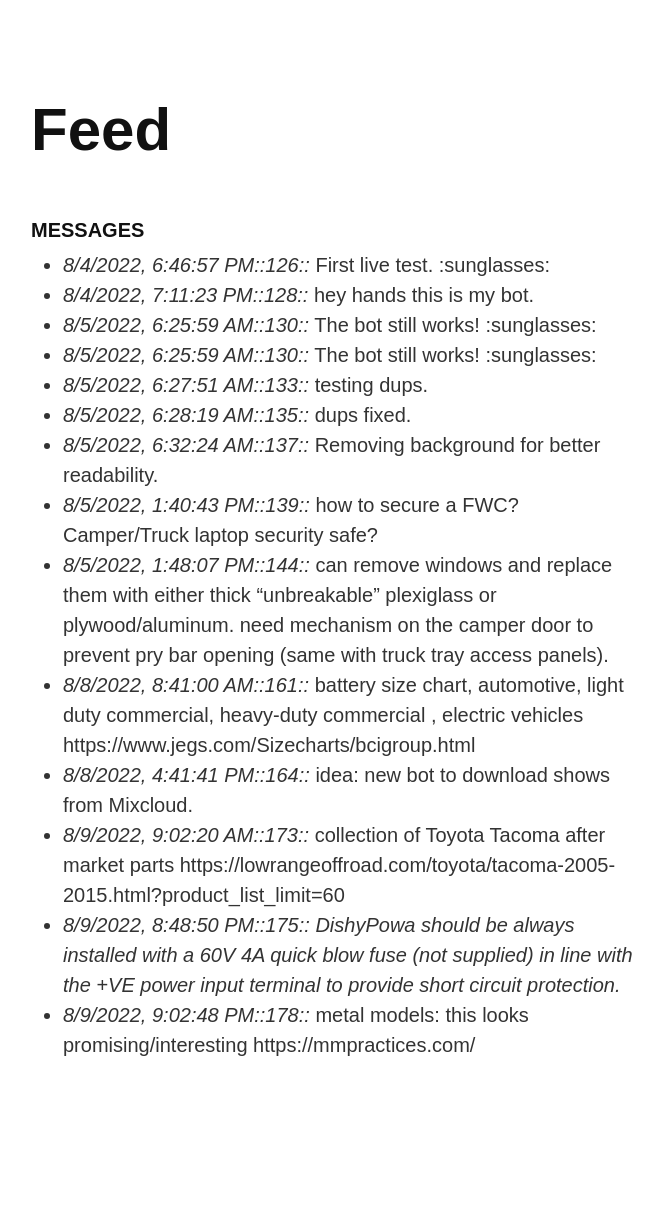
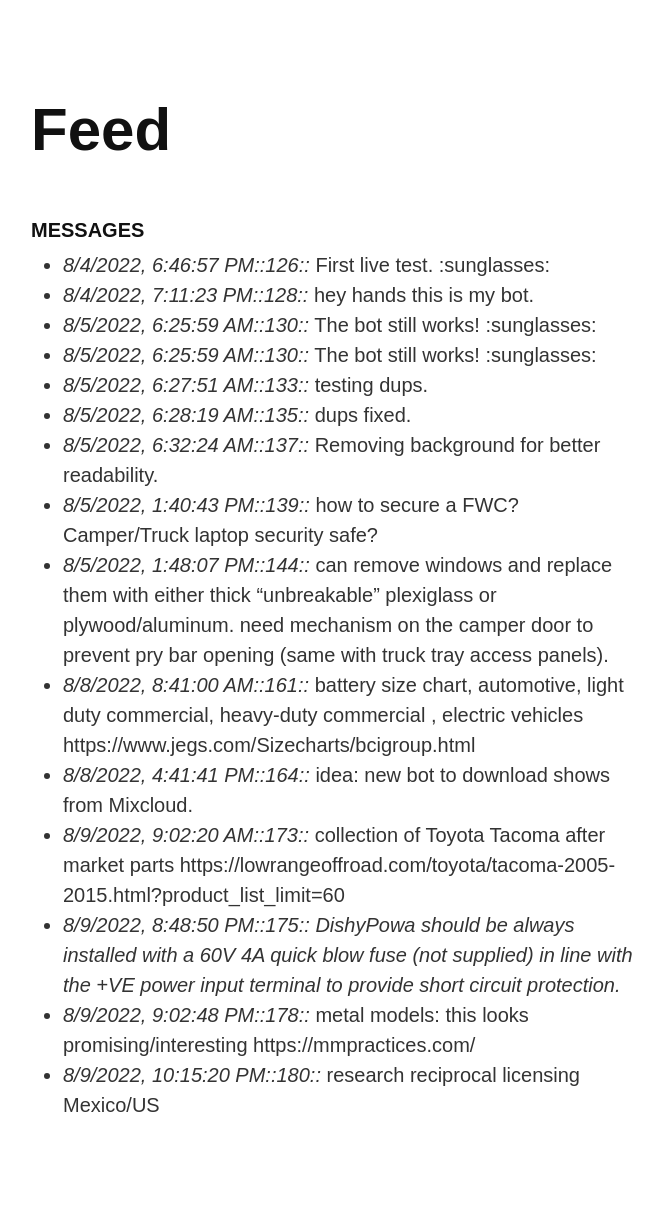
Before and after one commit to todgru/todgru.github.io, a Jekyll site: the page built from feed/index.md, in a window 1280 px wide. Shown: the whole page, without its empty margins (307-970 px from the left). Built offline with Jekyll 4.4.1, drawn with Linux system fonts in a browser that asks for light colours; our own code applies the rules of GitHub Pages for plain Markdown files; before the commit the page ends 1160 px from its top, so only the background shows below that.

Commit message:
todgrubot: automated feed update

```diff
--- a/feed/index.md
+++ b/feed/index.md
@@ -18,3 +18,4 @@ layout: nobackground
 * _8/9/2022, 9:02:20 AM::173::_ collection of Toyota Tacoma after market parts https://lowrangeoffroad.com/toyota/tacoma-2005-2015.html?product_list_limit=60
 * _8/9/2022, 8:48:50 PM::175::_  _DishyPowa should be always installed with a 60V 4A quick blow fuse (not supplied) in line with the +VE power input terminal to provide short circuit protection._
 * _8/9/2022, 9:02:48 PM::178::_ metal models: this looks promising/interesting https://mmpractices.com/
+* _8/9/2022, 10:15:20 PM::180::_ research reciprocal licensing Mexico/US
```
